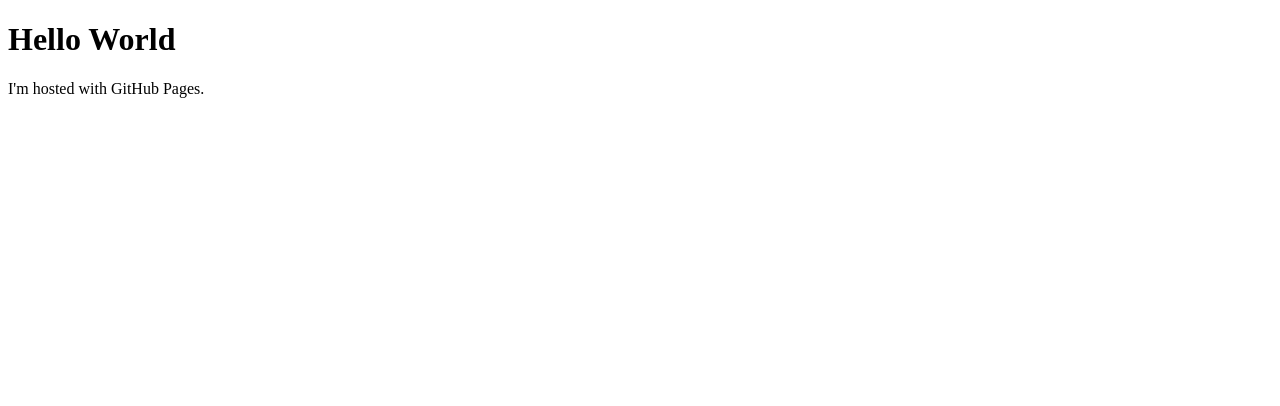
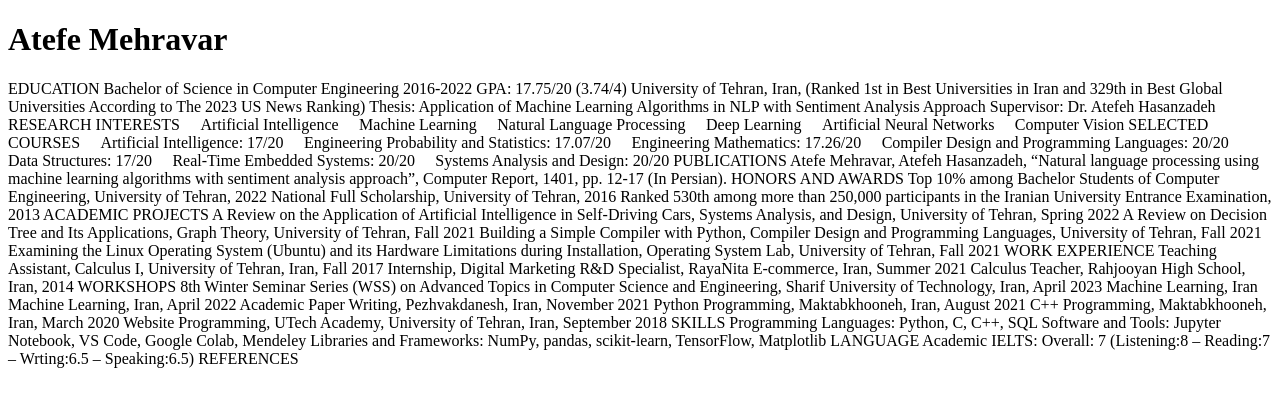
Before and after one commit to atefemehr/atefemehr.github.io, a plain HTML site: page index.html in a window 1280 px wide. Drawn offline with Linux system fonts and the light colour scheme.

Commit message:
Update index.html

```diff
--- a/index.html
+++ b/index.html
@@ -1,7 +1,63 @@
 <!DOCTYPE html>
 <html>
 <body>
-<h1>Hello World</h1>
-<p>I'm hosted with GitHub Pages.</p>
+<h1>Atefe Mehravar</h1>
+<p>EDUCATION
+    Bachelor of Science in Computer Engineering 2016-2022
+    GPA: 17.75/20 (3.74/4)
+    University of Tehran, Iran, (Ranked 1st in Best Universities in Iran and 329th in Best Global Universities
+    According to The 2023 US News Ranking)
+    Thesis: Application of Machine Learning Algorithms in NLP with Sentiment Analysis Approach
+    Supervisor: Dr. Atefeh Hasanzadeh
+    RESEARCH INTERESTS
+     Artificial Intelligence
+     Machine Learning
+     Natural Language Processing
+     Deep Learning
+     Artificial Neural Networks
+     Computer Vision
+    SELECTED COURSES
+     Artificial Intelligence: 17/20
+     Engineering Probability and Statistics: 17.07/20
+     Engineering Mathematics: 17.26/20
+     Compiler Design and Programming Languages: 20/20
+     Data Structures: 17/20
+     Real-Time Embedded Systems: 20/20
+     Systems Analysis and Design: 20/20
+    PUBLICATIONS
+    Atefe Mehravar, Atefeh Hasanzadeh, “Natural language processing using machine learning
+    algorithms with sentiment analysis approach”, Computer Report, 1401, pp. 12-17 (In Persian).
+    HONORS AND AWARDS
+    Top 10% among Bachelor Students of Computer Engineering, University of Tehran, 2022
+    National Full Scholarship, University of Tehran, 2016
+    Ranked 530th among more than 250,000 participants in the Iranian University Entrance
+    Examination, 2013
+    ACADEMIC PROJECTS
+    A Review on the Application of Artificial Intelligence in Self-Driving Cars, Systems Analysis,
+    and Design, University of Tehran, Spring 2022
+    A Review on Decision Tree and Its Applications, Graph Theory, University of Tehran, Fall 2021
+    Building a Simple Compiler with Python, Compiler Design and Programming Languages,
+    University of Tehran, Fall 2021
+    Examining the Linux Operating System (Ubuntu) and its Hardware Limitations during Installation,
+    Operating System Lab, University of Tehran, Fall 2021
+    WORK EXPERIENCE
+    Teaching Assistant, Calculus I, University of Tehran, Iran, Fall 2017
+    Internship, Digital Marketing R&D Specialist, RayaNita E-commerce, Iran, Summer 2021
+    Calculus Teacher, Rahjooyan High School, Iran, 2014
+    WORKSHOPS
+    8th Winter Seminar Series (WSS) on Advanced Topics in Computer Science and Engineering,
+    Sharif University of Technology, Iran, April 2023
+    Machine Learning, Iran Machine Learning, Iran, April 2022
+    Academic Paper Writing, Pezhvakdanesh, Iran, November 2021
+    Python Programming, Maktabkhooneh, Iran, August 2021
+    C++ Programming, Maktabkhooneh, Iran, March 2020
+    Website Programming, UTech Academy, University of Tehran, Iran, September 2018
+    SKILLS
+    Programming Languages: Python, C, C++, SQL
+    Software and Tools: Jupyter Notebook, VS Code, Google Colab, Mendeley
+    Libraries and Frameworks: NumPy, pandas, scikit-learn, TensorFlow, Matplotlib
+    LANGUAGE
+    Academic IELTS: Overall: 7 (Listening:8 – Reading:7 – Wrting:6.5 – Speaking:6.5)
+    REFERENCES</p>
 </body>
 </html>
```
